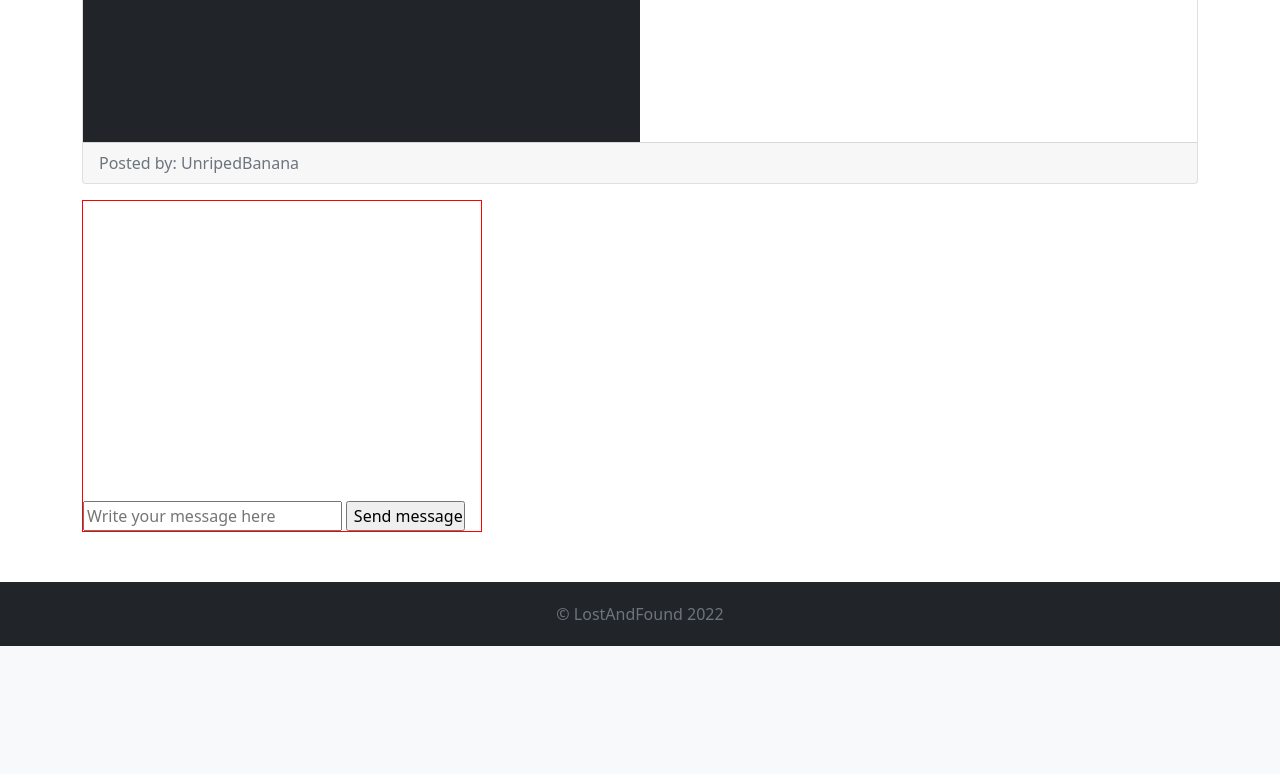
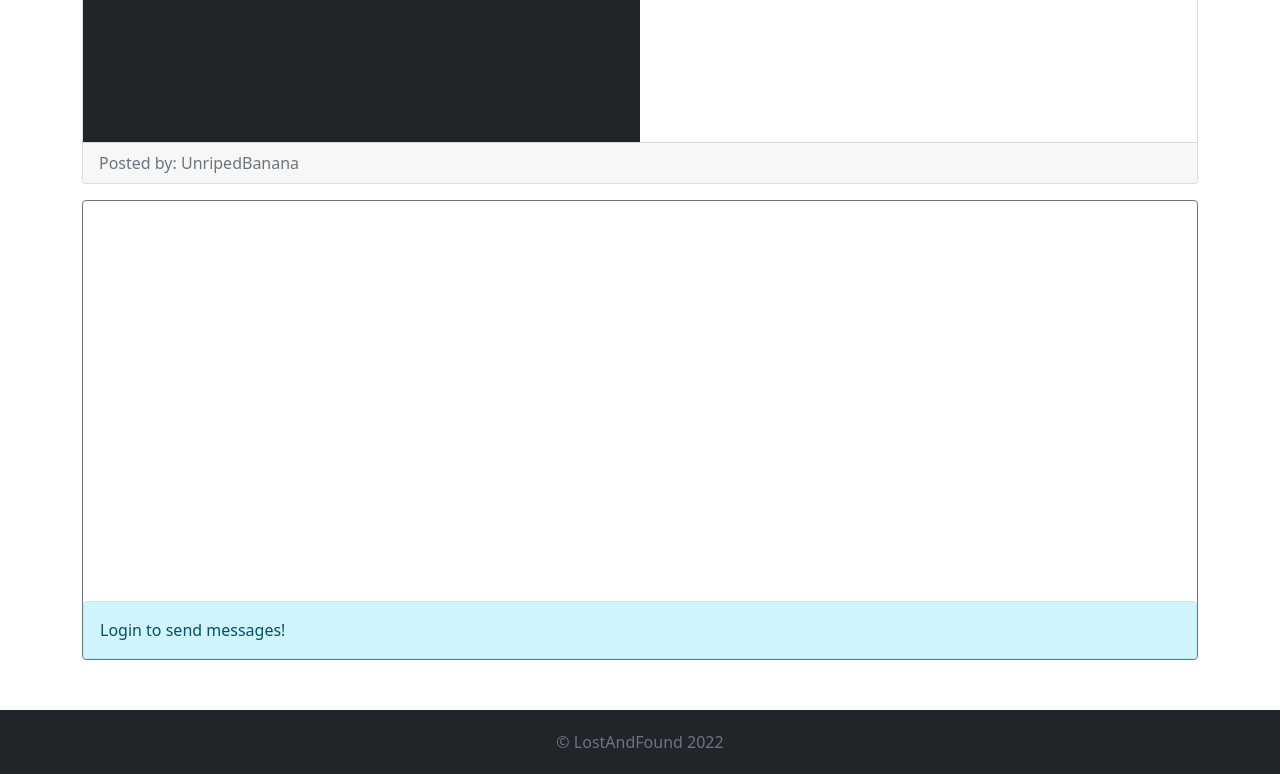
Before and after one commit to ShuyangDSun/LostAndFound, a Flask app: page /contact/1 in a window 1280 px wide. Shown: the part 407-1181 px from the top of the page. Before the commit the page ends 1053 px from the top, so only its background shows below. Run offline with Flask 2, Linux system fonts and the light colour scheme; data comes from the database, SQL or seed files in the repository; data that the repository does not hold is empty; some libraries are stand-ins or nearby versions.

Commit message:
front end
finished all front end for pages

```diff
--- a/LostAndFound/server.py
+++ b/LostAndFound/server.py
@@ -82,23 +82,6 @@ def view_archived():
             return render_template("archived.html", initial=session['username'][0].upper(), login=True, messages="No archived listings here :)")
     else:
         return render_template("archived.html", messages="Login to see your archived listings")
-
-
-@app.route('/edit/<postid>', methods=['get'])
-def edit(postid):
-    cnx = mysql.connector.connect(user=app.config['DB_USER'], password=app.config['DB_PASSWORD'],
-                                  database=app.config['DB_NAME'])
-    cursor = cnx.cursor()
-
-    query = "SELECT * FROM listings WHERE id=%s"
-    data = (postid,)
-    cursor.execute(query, data)
-    listing = cursor.fetchall()[0]
-
-    cursor.close()
-    cnx.close()
-
-    return render_template("edit_my_listing.html", postid=postid, listing=listing)
 
 
 @app.route('/edit-listing/<postid>', methods=['post'])
@@ -279,6 +262,7 @@ def get_listing(postid):
     cnx.close()
 
     if 'username' in session:
+
         return render_template("listing.html", login=True, initial=listings[3][0].upper(), listing=listings)
     else:
         return render_template("listing.html", initial=listings[3][0].upper(), listing=listings)
@@ -315,11 +299,14 @@ def get_messages(postid):
 
     d = {"messages": []}
     for sender, message in messages:
-        if sender != session["username"]:
-            d["messages"].append({"sender": sender, "message": message, "is_sender": "left"})
+
+        if 'username' in session:
+            if sender != session["username"]:
+                d["messages"].append({"sender": sender, "message": message, "is_sender": False})
+            else:
+                d["messages"].append({"sender": sender, "message": message, "is_sender": True})
         else:
-            d["messages"].append({"sender": sender, "message": message, "is_sender": "right"})
-
+            d["messages"].append({"sender": sender, "message": message, "is_sender": False})
     return d
 
 
--- a/LostAndFound/templates/archived.html
+++ b/LostAndFound/templates/archived.html
@@ -104,6 +104,7 @@
 
                         <!-- buttons -->
                         <a href="/relist-listing/{{listing.0}}" class="card-link btn btn-primary">Relist</a>
+                        <!-- <a href="/contact/{{listing.0}}" class="card-link btn btn-primary">View item</a> -->
 
                         <!-- Posted date -->
                         <!-- <p class="card-text"><small class="text-muted">Posted</small></p> -->
--- a/LostAndFound/templates/listing.html
+++ b/LostAndFound/templates/listing.html
@@ -14,60 +14,33 @@
     <!-- <link rel="stylesheet" href="../static/css/listings.css"> -->
 
     <style>
+        .bg-light.textmessage {
+            background-color: rgb(230, 230, 230) !important;
+        }
+
         .img-container {
             height: 400px;
         }
 
-        .message-window {
-            border: solid 1px red;
-            width: 400px;
+        .message-box {
+            padding-bottom: 16px;
+            height: 400px;
         }
 
-        .message-box {
-            height: 300px;
-            overflow-y: auto;
-        }
-
-        .message-blob {
-            margin-top: 10px;
-            display: flex;
-            flex-direction: column;
+        .textmessage {
+            width: fit-content;
+            border-radius: 16px;
+            max-width: 80%;
+            margin: 0px 0px 1px 0px;
         }
 
         .sender-name {
-            padding: 5px;
-        }
-
-        .textmessage {
-            padding: 5px;
-            width: fit-content;
-            max-width: 80%;
-            border-radius: 10px;
-            background-color: red;
-            color: white;
-            margin: 0px;
-            margin-bottom: 1px;
-        }
-
-        .left>* {
-            margin-right: auto;
-        }
-
-        .right>* {
-            margin-left: auto;
+            font-size: 13px;
         }
 
         .send-message {
             width: 100%;
             box-sizing: border-box;
-        }
-
-        .field {
-            width: 65%;
-        }
-
-        .send-btn {
-            width: 30%;
         }
     </style>
 </head>
@@ -129,6 +102,8 @@
     </nav>
 
     <div id="main-body" class="container" style="padding-top: 16px; padding-bottom: 50px;">
+
+        <!-- image posting -->
         <p class="fs-1 gy-5 text-center text-sm-center text-md-center text-lg-start">Lost item: {{listing.1}}</p>
 
         <div class="card mb-3">
@@ -160,17 +135,31 @@
             </div>
         </div>
 
-        <div class="message-window">
-            <div class="message-box">
+        <!-- message box -->
+        <div class="message-window border border-secondary rounded">
+            <div class="container message-box overflow-auto">
 
             </div>
-            <form action="/contact/send-messages/{{listing.0}}" method="post" class="send-message">
-                <input class="field" type="text" name="message" placeholder="Write your message here">
-                <input class="send-btn" type="submit" value="Send message">
+
+            {% if login %}
+            <form action="/contact/send-messages/{{listing.0}}" method="post" class="send-message position-relative">
+                <button type="button" onclick="scroll_to_bottom()" id="new-message"
+                    class="invisible btn btn-danger rounded-pill text-light position-absolute bottom-100 start-50 translate-middle">New
+                    message</button>
+                <div class="container input-group mb-3">
+                    <input class="form-control rounded" type="text" name="message" placeholder="Message">
+                    <input id="send-btn" class="btn btn-primary rounded ms-1 me-12" type="submit" value="Send">
+                </div>
             </form>
+            {% else %}
+            <div class="alert alert-info mb-0" role="alert">
+                Login to send messages!
+            </div>
+            {% endif %}
         </div>
     </div>
 
+    <!-- footer -->
     <footer class="bg-dark">
         <div class="container">
             <!-- left and right sides to be maybe implemented -->
@@ -190,7 +179,6 @@
 
         </div>
     </footer>
-
     <script>
         // footer
         let navbar = document.querySelector("nav");
@@ -211,35 +199,61 @@
 
         // messages
         let message_box = document.querySelector(".message-box");
-        message_box.scrollTop = message_box.scrollHeight - message_box.clientHeight;
 
         // ajax form submit
 
-        // let send_messages = document.querySelector(".send-btn");
-        // send_messages.addEventListener("click", function(event) {
-        //     event.preventDefault();
+        let send_messages = document.querySelector("#send-btn");
+        send_messages.addEventListener("click", function(event) {
+            event.preventDefault();
 
 
-        // });
+        });
 
+        let new_message_btn = document.querySelector("#new-message");
+        function scroll_to_bottom() {
+            message_box.scrollTop = message_box.scrollHeight - message_box.clientHeight;
+
+            if (!new_message_btn.classList.contains("invisible")) {
+                new_message_btn.classList.add("invisible");
+            }
+        }
+
+        let prev_max_height = 0;
         function get_messages() {
             let xhr = new XMLHttpRequest();
 
             xhr.onload = function () {
+                if (message_box.scrollTop == message_box.scrollHeight - message_box.clientHeight) {
+                    var changeHeight = true;
+                } else if (prev_max_height != message_box.scrollHeight - message_box.clientHeight) {
+                    if (new_message_btn.classList.contains("invisible")) {
+                        new_message_btn.classList.remove("invisible")
+                    }
+                }
+
                 let responseObject = JSON.parse(xhr.responseText);
 
                 let updated_message_box = "";
                 if (responseObject['messages'].length) {
                     let senderid = "";
                     for (const message of responseObject['messages']) {
+                        if (message['is_sender']) {
+                            var side = "end";
+                            var color = "text-light bg-primary"
+                        } else {
+                            var side = "start";
+                            var color = "text-dark bg-light"
+                        }
+
                         if (senderid != message['sender']) {
                             if (updated_message_box != "") {
                                 updated_message_box += "</div>";
                             }
-                            updated_message_box += '<div class="message-blob ' + message['is_sender'] + '">';
-                            updated_message_box += '<div class="sender-name">' + message['sender'] + '</div>';
+                            updated_message_box += '<div class="d-flex flex-column mt-3 align-items-' + side + '">';
+                            updated_message_box += '<div class="sender-name text-muted">' + message['sender'] + '</div>';
                         }
-                        updated_message_box += '<p class="textmessage">' + message['message'] + '</p>'
+                        updated_message_box += '<div class="textmessage container bg-gradient ' + color + '">' +
+                            '<div class="fs-6 pt-1 pb-1">' + message['message'] + '</div>' + '</div>'
                         senderid = message['sender'];
                     }
                     updated_message_box += '</div>'
@@ -248,6 +262,12 @@
                 message_box.innerHTML = updated_message_box;
 
                 console.log(responseObject);
+
+                // set scroll height to bottom
+                if (changeHeight) {
+                    prev_max_height = message_box.scrollHeight - message_box.clientHeight;
+                    scroll_to_bottom();
+                }
             }
 
             xhr.open('GET', '/contact/get-messages/{{listing.0}}', true);
```
Also changed, not shown: LostAndFound/templates/my_listings.html (+55 -1 lines).
